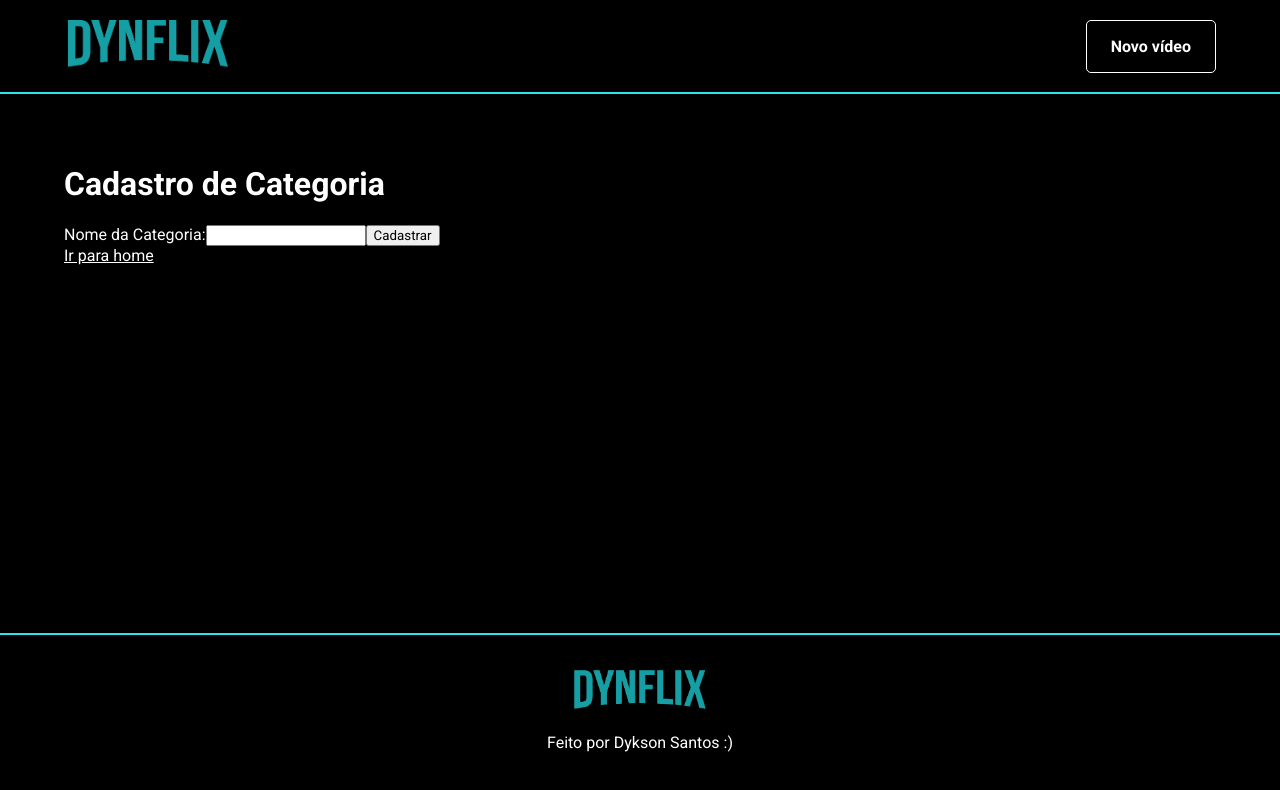
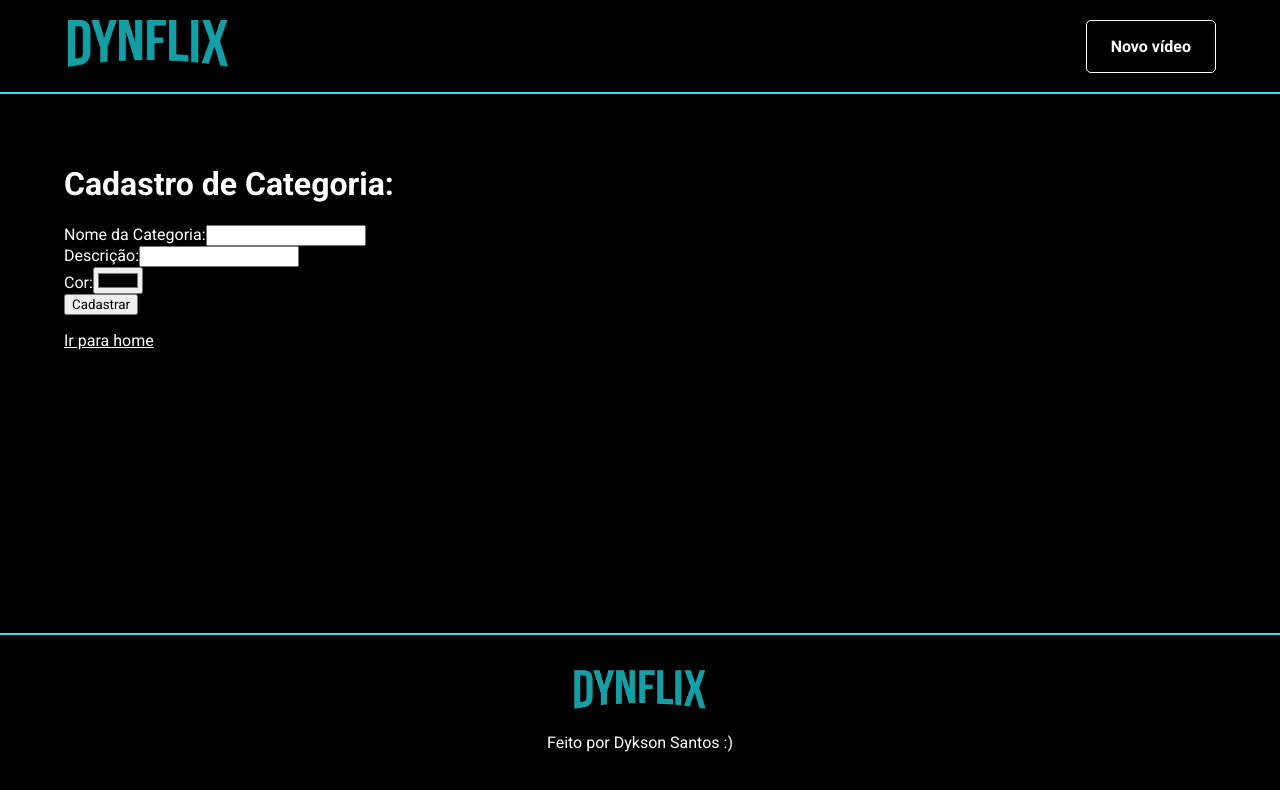
Before and after one commit to Dyksonn/DynFlix, a React (Create React App) app: page /cadastro/categoria in a window 1280 px wide. Shown: the top 790 px of the page. Built offline with nearby package versions, Linux system fonts and the light colour scheme.

Commit message:
formulario escalavel no react e reutilizavel

```diff
--- /dev/null
+++ b/src/components/FormField/index.jsx
@@ -0,0 +1,19 @@
+import React from "react";
+
+function FormField({ label, type, name, value, onChange }) {
+  return (
+    <div>
+      <label>
+        {label}:
+        <input
+          type={type}
+          value={value}
+          name={name}
+          onChange={onChange}
+        />
+      </label>
+    </div>
+  )
+}
+
+export default FormField;
--- a/src/pages/cadastro/Categoria/index.jsx
+++ b/src/pages/cadastro/Categoria/index.jsx
@@ -1,26 +1,108 @@
-import React from 'react';
+import React, { useState } from 'react';
 import { Link } from 'react-router-dom';
 import PageDefault from '../../../components/PageDefault';
+import FormField from '../../../components/FormField';
 
 function CadastroCategoria() {
+  const valoresIniciais = {
+    nome: '',
+    descricao: '',
+    cor: '',
+  }
+  const [categorias, setCategorias] = useState([]);
+  const [values, setValues] = useState(valoresIniciais);
+
+
+  function setValue(chave, valor) {
+    // chave: nome, descricao, bla, bli
+    setValues({
+      ...values,
+      [chave]: valor, // nome: 'valor'
+    })
+  }
+
+  function handleChange(infosDoEvento) {
+    setValue(
+      infosDoEvento.target.getAttribute('name'),
+      infosDoEvento.target.value
+    );
+  }
+
   return (
     <PageDefault>
-      <h1>Cadastro de Categoria</h1>
+      <h1>Cadastro de Categoria: {values.nome}</h1>
 
-      <form>
+      <form onSubmit={function handleSubmit(infosDoEvento) {
+          infosDoEvento.preventDefault();
+          setCategorias([
+            ...categorias,
+            values
+          ]);
 
-        <label>
-          Nome da Categoria:
-          <input
-            type="text"
-          />
-        </label>
+          setValues(valoresIniciais)
+      }}>
+
+        <FormField
+          label="Nome da Categoria"
+          type="text"
+          name="nome"
+          value={values.nome}
+          onChange={handleChange}
+        />
+
+        <FormField
+          label="Descrição"
+          type="????"
+          name="descricao"
+          value={values.descricao}
+          onChange={handleChange}
+        />
+        {/* <div>
+          <label>
+            Descrição:
+            <textarea
+              type="text"
+              value={values.descricao}
+              name="descricao"
+              onChange={handleChange}
+            />
+          </label>
+        </div> */}
+
+        <FormField
+          label="Cor"
+          type="color"
+          name="cor"
+          value={values.cor}
+          onChange={handleChange}
+        />
+        {/* <div>
+          <label>
+            Cor:
+            <input
+              type="color"
+              value={values.cor}
+              name="cor"
+              onChange={handleChange}
+            />
+          </label>
+        </div> */}
 
         <button>
           Cadastrar
         </button>
       </form>
 
+
+      <ul>
+        {categorias.map((categoria, indice) => {
+          return (
+            <li key={`${categoria}${indice}`}>
+              {categoria.nome}
+            </li>
+          )
+        })}
+      </ul>
 
       <Link to="/">
         Ir para home
```
